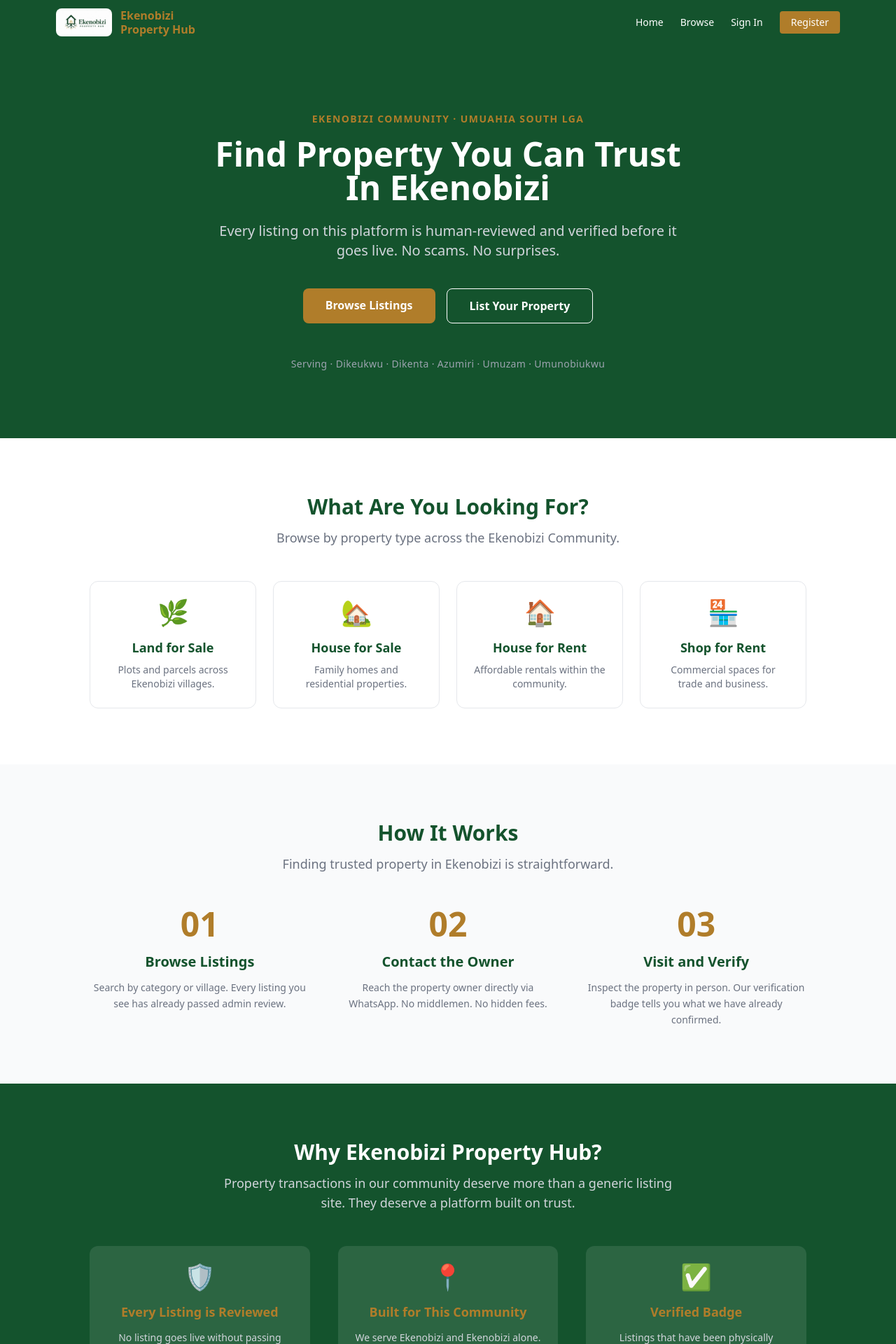
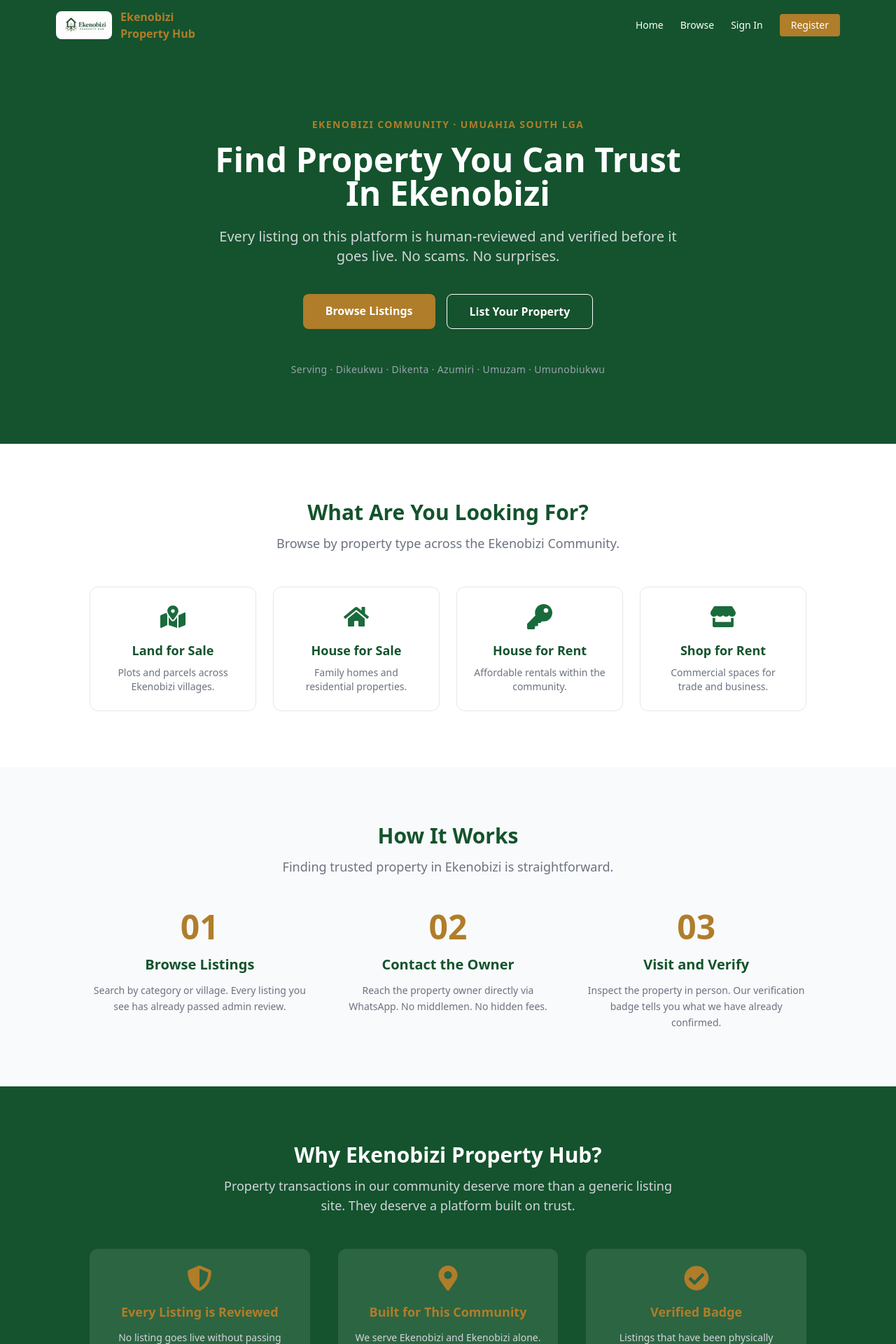
Before and after one commit to naydum-dev/ekenobizi-property-hub, a React (Vite) app: page / in a window 1280 px wide. Shown: the top 1920 px of the page at 70% size. Built offline with nearby package versions, Linux system fonts and the light colour scheme; no server answers.

Commit message:
Day 29: mobile responsiveness audit (all pages pass); replace homepage emoji with react-icons; fix Navbar mobile wordmark

```diff
--- a/package.json
+++ b/package.json
@@ -13,6 +13,7 @@
     "@supabase/supabase-js": "^2.108.1",
     "react": "^19.2.6",
     "react-dom": "^19.2.6",
+    "react-icons": "^5.7.0",
     "react-router-dom": "^7.18.0"
   },
   "devDependencies": {
--- a/src/components/layout/Navbar.jsx
+++ b/src/components/layout/Navbar.jsx
@@ -24,10 +24,13 @@ export default function Navbar() {
             alt="EPH Logo"
             className="h-10 w-15 rounded-lg object-cover"
           />
-          <span className="text-brand-gold font-semibold text-base leading-tight hidden sm:block">
-            Ekenobizi
-            <br />
-            Property Hub
+          <span className="text-brand-gold font-semibold leading-tight">
+            <span className="block sm:hidden text-lg">EPH</span>
+            <span className="hidden sm:block text-base">
+              Ekenobizi
+              <br />
+              Property Hub
+            </span>
           </span>
         </Link>
 
--- a/src/pages/Home.jsx
+++ b/src/pages/Home.jsx
@@ -1,29 +1,38 @@
 import React from "react";
 import { Link } from "react-router-dom";
+import {
+  FaMapMarkedAlt,
+  FaHome,
+  FaKey,
+  FaStore,
+  FaShieldAlt,
+  FaMapMarkerAlt,
+  FaCheckCircle,
+} from "react-icons/fa";
 
 const categories = [
   {
     title: "Land for Sale",
     description: "Plots and parcels across Ekenobizi villages.",
-    icon: "🌿",
+    icon: FaMapMarkedAlt,
     href: "/listings",
   },
   {
     title: "House for Sale",
     description: "Family homes and residential properties.",
-    icon: "🏡",
+    icon: FaHome,
     href: "/listings",
   },
   {
     title: "House for Rent",
     description: "Affordable rentals within the community.",
-    icon: "🏠",
+    icon: FaKey,
     href: "/listings",
   },
   {
     title: "Shop for Rent",
     description: "Commercial spaces for trade and business.",
-    icon: "🏪",
+    icon: FaStore,
     href: "/listings",
   },
 ];
@@ -51,19 +60,19 @@ const steps = [
 
 const trustPoints = [
   {
-    icon: "🛡️",
+    icon: FaShieldAlt,
     title: "Every Listing is Reviewed",
     description:
       "No listing goes live without passing through our admin review process. What you see has been checked.",
   },
   {
-    icon: "📍",
+    icon: FaMapMarkerAlt,
     title: "Built for This Community",
     description:
       "We serve Ekenobizi and Ekenobizi alone. This is not a generic portal — it is your community platform.",
   },
   {
-    icon: "✅",
+    icon: FaCheckCircle,
     title: "Verified Badge",
     description:
       "Listings that have been physically confirmed carry a Verified badge. Look for it before you contact an owner.",
@@ -124,19 +133,24 @@ const Home = () => {
           </div>
 
           <div className="grid grid-cols-1 sm:grid-cols-2 lg:grid-cols-4 gap-6">
-            {categories.map((cat) => (
+            {categories.map((cat) => {
+              const Icon = cat.icon;
+              return (
                 <Link
                   key={cat.title}
                   to={cat.href}
                   className="group border border-gray-200 rounded-xl p-6 text-center hover:border-brand-green hover:shadow-md transition"
                 >
-                <div className="text-4xl mb-4">{cat.icon}</div>
+                  <div className="flex justify-center mb-4">
+                    <Icon className="text-4xl text-brand-green" />
+                  </div>
                   <h3 className="text-lg font-semibold text-brand-green-deep mb-2 group-hover:text-brand-green transition">
                     {cat.title}
                   </h3>
                   <p className="text-gray-500 text-sm">{cat.description}</p>
                 </Link>
-            ))}
+              );
+            })}
           </div>
         </div>
       </section>
@@ -185,12 +199,16 @@ const Home = () => {
           </div>
 
           <div className="grid grid-cols-1 md:grid-cols-3 gap-10">
-            {trustPoints.map((point) => (
+            {trustPoints.map((point) => {
+              const Icon = point.icon;
+              return (
                 <div
                   key={point.title}
                   className="bg-white/10 rounded-xl p-6 text-center"
                 >
-                <div className="text-4xl mb-4">{point.icon}</div>
+                  <div className="flex justify-center mb-4">
+                    <Icon className="text-4xl text-brand-gold" />
+                  </div>
                   <h3 className="text-lg font-semibold text-brand-gold mb-3">
                     {point.title}
                   </h3>
@@ -198,7 +216,8 @@ const Home = () => {
                     {point.description}
                   </p>
                 </div>
-            ))}
+              );
+            })}
           </div>
         </div>
       </section>
```
Also changed, not shown: 1 other file (tests, documents, lock files or other folders). Lines whose indentation alone changed are shown as unchanged.
